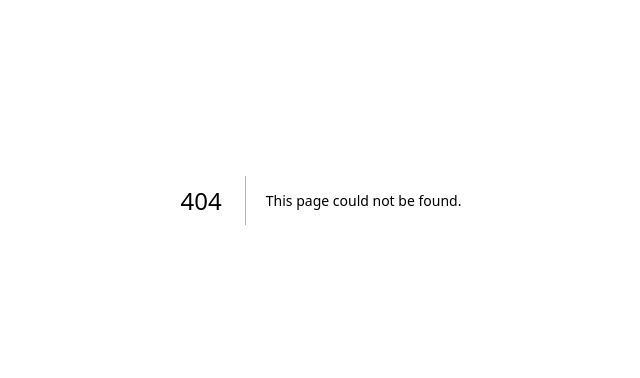
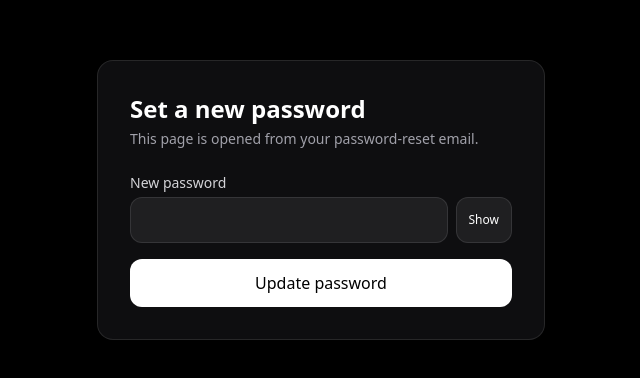
Before and after one commit to NickHuizenga/municipal-saas, a Next.js app: page /auth/reset in a window 1280 px wide. Before the commit this address had no page. Shown: the part 200-578 px from the top of the page, without its empty margins (319-959 px from the left). Built offline with nearby package versions, Linux system fonts and the light colour scheme; no server answers.

Commit message:
Create page.tsx

```diff
--- /dev/null
+++ b/src/app/auth/reset/page.tsx
@@ -0,0 +1,84 @@
+'use client';
+
+import { useMemo, useState } from 'react';
+import { createBrowserClient } from '@supabase/ssr';
+
+export default function ResetPasswordPage() {
+  const supabase = useMemo(
+    () =>
+      createBrowserClient(
+        process.env.NEXT_PUBLIC_SUPABASE_URL as string,
+        process.env.NEXT_PUBLIC_SUPABASE_ANON_KEY as string
+      ),
+    []
+  );
+
+  const [pw, setPw] = useState('');
+  const [showPw, setShowPw] = useState(false);
+  const [status, setStatus] = useState<'idle'|'loading'|'ok'|'error'>('idle');
+  const [msg, setMsg] = useState<string>('');
+
+  async function onSubmit(e: React.FormEvent) {
+    e.preventDefault();
+    setStatus('loading'); setMsg('');
+    try {
+      const { error } = await supabase.auth.updateUser({ password: pw });
+      if (error) throw error;
+      setStatus('ok'); setMsg('Password updated. Redirecting…');
+      setTimeout(() => (window.location.href = '/login'), 1000);
+    } catch (err: any) {
+      setStatus('error'); setMsg(err?.message ?? 'Could not update password.');
+    }
+  }
+
+  return (
+    <main className="min-h-screen w-full bg-black text-white flex items-center justify-center px-6">
+      <div className="w-full max-w-md rounded-2xl border border-white/10 bg-zinc-900/60 p-8">
+        <h1 className="text-2xl font-semibold">Set a new password</h1>
+        <p className="text-sm text-zinc-400 mt-1">
+          This page is opened from your password-reset email.
+        </p>
+
+        <form onSubmit={onSubmit} className="mt-6 space-y-4">
+          <label className="block text-sm">
+            <span className="mb-1 block text-zinc-300">New password</span>
+            <div className="flex items-stretch gap-2">
+              <input
+                type={showPw ? 'text' : 'password'}
+                value={pw}
+                onChange={(e) => setPw(e.target.value)}
+                className="w-full rounded-xl border border-white/10 bg-zinc-800/70 px-4 py-3 text-white focus:outline-none focus:ring-2 focus:ring-white/30"
+                required
+              />
+              <button
+                type="button"
+                onClick={() => setShowPw((v) => !v)}
+                className="px-3 rounded-xl border border-white/10 bg-zinc-800/70 text-xs"
+              >
+                {showPw ? 'Hide' : 'Show'}
+              </button>
+            </div>
+          </label>
+
+          <button
+            type="submit"
+            disabled={status === 'loading'}
+            className="w-full rounded-xl bg-white text-black font-medium py-3 hover:bg-zinc-100 disabled:opacity-60"
+          >
+            {status === 'loading' ? 'Updating…' : 'Update password'}
+          </button>
+        </form>
+
+        {msg ? (
+          <div
+            className={`mt-4 text-sm ${
+              status === 'error' ? 'text-red-400' : 'text-emerald-400'
+            }`}
+          >
+            {msg}
+          </div>
+        ) : null}
+      </div>
+    </main>
+  );
+}
```
